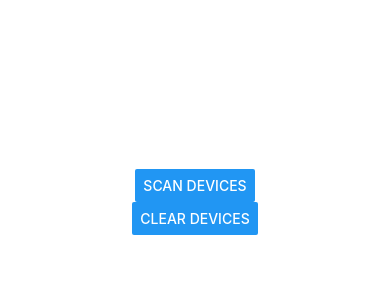
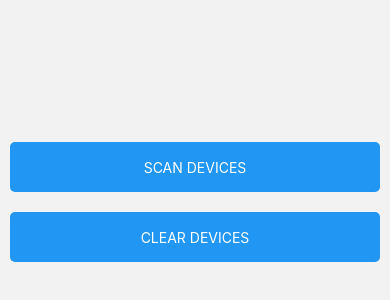
Before and after one commit to overbye87/MecanumBluetooth, a React Native app: screen / in a window 390 px wide. Shown: the part 220-520 px from the top of the page. Built offline with nearby package versions, Linux system fonts and the light colour scheme; what react-native-ble-plx would draw is missing.

Commit message:
add router and redux

```diff
--- a/App.tsx
+++ b/App.tsx
@@ -1,12 +1,14 @@
 import React from 'react';
-import { View } from 'react-native';
-import Main from './src/ui/screens/Main/Main';
+import { Provider } from 'react-redux';
+import { store } from './src/store/store';
+
+import AppNavigation from './src/ui/navigation/AppNavigation';
 
 const App: React.FC = () => {
   return (
-    <View style={{ flex: 1 }}>
-      <Main />
-    </View>
+    <Provider store={store}>
+      <AppNavigation />
+    </Provider>
   );
 };
 
--- /dev/null
+++ b/src/store/main/mainSlice.ts
@@ -0,0 +1,43 @@
+/* eslint-disable no-param-reassign */
+import { createSlice, PayloadAction } from '@reduxjs/toolkit';
+import { Device } from 'react-native-ble-plx';
+import { RootState } from '../store';
+
+interface IInitial {
+  scannedDevices: Device[],
+  selectedDevice: Device | null,
+}
+
+const initialState: IInitial = {
+  scannedDevices: [],
+  selectedDevice: null,
+};
+
+export const mainSlice = createSlice({
+  name: 'main',
+  initialState,
+  reducers: {
+    addDevice: (store, action: PayloadAction<Device>) => {
+      const scannedDevice = action.payload;
+      if (!store.scannedDevices.find((dev) => dev.id === scannedDevice.id)) {
+        store.scannedDevices.push(scannedDevice);
+      }
+    },
+    clearScannedDevices: (store) => {
+      store.scannedDevices = [];
+    },
+    setSelectedDevice: (store, action: PayloadAction<Device>) => {
+      store.selectedDevice = action.payload;
+    },
+  },
+});
+
+export const {
+  addDevice,
+  clearScannedDevices,
+  setSelectedDevice,
+} = mainSlice.actions;
+
+export const main = (state: RootState) => state.main;
+
+export default mainSlice.reducer;
--- /dev/null
+++ b/src/store/store.ts
@@ -0,0 +1,18 @@
+import { configureStore } from '@reduxjs/toolkit';
+import { TypedUseSelectorHook, useDispatch, useSelector } from 'react-redux';
+import mainSlice from './main/mainSlice';
+
+export const store = configureStore({
+  reducer: {
+    main: mainSlice,
+  },
+  middleware: (getDefaultMiddleware) => getDefaultMiddleware({
+    serializableCheck: false,
+  }),
+});
+
+export type RootState = ReturnType<typeof store.getState>
+export type AppDispatch = typeof store.dispatch
+
+export const useTypedDispatch = () => useDispatch<AppDispatch>();
+export const useTypedSelector: TypedUseSelectorHook<RootState> = useSelector;
--- /dev/null
+++ b/src/ui/components/Button.tsx
@@ -0,0 +1,63 @@
+import React from 'react';
+import {
+  GestureResponderEvent,
+  StyleSheet,
+  TouchableOpacity,
+  StyleProp,
+  ViewStyle,
+  Text,
+  ActivityIndicator,
+} from 'react-native';
+import { theme } from '../styles/theme';
+
+type Props = {
+  title?: string,
+  children?: React.ReactNode;
+  // eslint-disable-next-line no-unused-vars
+  onPress?: ((event: GestureResponderEvent) => void) | undefined,
+  loading?: boolean,
+  disabled?: boolean,
+  style?: StyleProp<ViewStyle>,
+};
+
+const MenuButton: React.FC<Props> = ({
+  title, children, onPress, disabled, style, loading,
+}) => {
+  return (
+    <TouchableOpacity
+      disabled={disabled}
+      style={[styles.button, style]}
+      onPress={onPress}
+    >
+      {children}
+      {loading && <ActivityIndicator size="small" color={theme.colours.buttonText} />}
+      {title && !loading && <Text style={styles.text}>{title}</Text>}
+    </TouchableOpacity>
+  );
+};
+
+MenuButton.defaultProps = {
+  title: undefined,
+  children: null,
+  onPress: undefined,
+  disabled: false,
+  style: null,
+  loading: false,
+};
+
+const styles = StyleSheet.create({
+  button: {
+    minHeight: 50,
+    backgroundColor: theme.colours.button,
+    margin: 10,
+    padding: 10,
+    alignItems: 'center',
+    justifyContent: 'center',
+    borderRadius: 5,
+  },
+  text: {
+    color: theme.colours.buttonText,
+  },
+});
+
+export default MenuButton;
--- /dev/null
+++ b/src/ui/navigation/AppNavigation.tsx
@@ -0,0 +1,39 @@
+import React from 'react';
+import { NavigationContainer, RouteProp } from '@react-navigation/native';
+import { createNativeStackNavigator, NativeStackNavigationProp } from '@react-navigation/native-stack';
+import Main from '../screens/Main/Main';
+import { DeviceList } from '../screens/DeviceList/DeviceList';
+
+export type AppStackParamList = {
+  Main: undefined,
+  DeviceList: undefined,
+};
+
+type ScreenKeys = keyof AppStackParamList;
+export type RouteAppStack<T extends ScreenKeys> = RouteProp<AppStackParamList, T>;
+export type NavigationAppStack<T extends ScreenKeys> = NativeStackNavigationProp<
+AppStackParamList,
+  T
+>;
+
+const AppStack = createNativeStackNavigator<AppStackParamList>();
+
+const AppNavigation: React.FC = () => {
+  return (
+    <NavigationContainer>
+      <AppStack.Navigator>
+        <AppStack.Screen
+          name="Main"
+          component={Main}
+          options={{ headerShown: false }}
+        />
+        <AppStack.Screen
+          name="DeviceList"
+          component={DeviceList}
+        />
+      </AppStack.Navigator>
+    </NavigationContainer>
+  );
+};
+
+export default AppNavigation;
--- /dev/null
+++ b/src/ui/screens/DeviceList/DeviceList.tsx
@@ -0,0 +1,21 @@
+import React from 'react';
+import { FlatList, Text, View } from 'react-native';
+import { useNavigation } from '@react-navigation/native';
+import { useTypedDispatch, useTypedSelector } from '../../../store/store';
+import { NavigationAppStack } from '../../navigation/AppNavigation';
+import DeviceCard from './components/DeviceCard';
+
+export const DeviceList = () => {
+  const scannedDevices = useTypedSelector(({ main }) => main.scannedDevices);
+  const dispatch = useTypedDispatch();
+  const { navigate } = useNavigation<NavigationAppStack<'Main'>>();
+  return (
+    <View>
+      <FlatList
+        data={scannedDevices}
+        renderItem={({ item }) => <DeviceCard device={item} />}
+        keyExtractor={(item) => item.id}
+      />
+    </View>
+  );
+};
--- a/src/ui/screens/Main/components/DeviceCard.tsx
+++ b/src/ui/screens/DeviceList/components/DeviceCard.tsx
@@ -1,6 +1,7 @@
 import React, { useEffect, useState } from 'react';
 import { StyleSheet, Text, TouchableOpacity } from 'react-native';
 import { Device } from 'react-native-ble-plx';
+import { fromBase64, toBase64 } from '../../../../utils/base64';
 
 interface Props {
   device: Device;
@@ -13,7 +14,7 @@ const DeviceCard: React.FC<Props> = ({ device }) => {
     device.isConnected().then(setIsConnected);
   }, [device]);
 
-  const string = device.manufacturerData?.replace(/[=]/g, '');
+  // const string = device.manufacturerData?.replace(/[=]/g, '');
   // const manufacturer = Buffer.from(string || '').toString('base64');
 
   return (
@@ -28,7 +29,7 @@ const DeviceCard: React.FC<Props> = ({ device }) => {
       <Text>{`RSSI : ${device.rssi}`}</Text>
       {/* Decode the ble device manufacturer which is encoded with the base64 algorythme */}
       <Text>
-        {`Manufacturer : ${string}`}
+        {`Manufacturer : ${fromBase64(device.manufacturerData || '')}`}
 
       </Text>
       <Text>{`ServiceData : ${device.serviceData}`}</Text>
--- a/src/ui/screens/Main/Main.tsx
+++ b/src/ui/screens/Main/Main.tsx
@@ -1,28 +1,31 @@
+import { useNavigation } from '@react-navigation/native';
 import React, { useEffect, useState } from 'react';
 import {
-  ActivityIndicator,
-  Alert, Button, PermissionsAndroid, StyleSheet, Text, View,
+  Alert, PermissionsAndroid, StyleSheet, View,
 } from 'react-native';
-import { BleManager, Device } from 'react-native-ble-plx';
-import DeviceCard from './components/DeviceCard';
+import { BleManager } from 'react-native-ble-plx';
+import { addDevice, clearScannedDevices } from '../../../store/main/mainSlice';
+import { useTypedDispatch } from '../../../store/store';
+import Button from '../../components/Button';
+import { NavigationAppStack } from '../../navigation/AppNavigation';
 
 const manager = new BleManager();
 
 const Main: React.FC = () => {
+  const dispatch = useTypedDispatch();
+  const { navigate } = useNavigation<NavigationAppStack<'Main'>>();
+
   const [isLoading, setIsLoading] = useState(false);
-  const [scannedDevices, setScannedDevices] = useState<Device[]>([]);
 
   const scanDevices = () => {
     setIsLoading(true);
+    navigate('DeviceList');
     manager.startDeviceScan(null, null, (error, scannedDevice) => {
       if (error) {
         Alert.alert(error.name, error.message);
       }
       if (scannedDevice) {
-        setScannedDevices((prev) => {
-          if (prev.find((dev) => dev.id === scannedDevice.id)) return prev;
-          return [...prev, scannedDevice];
-        });
+        dispatch(addDevice(scannedDevice));
       }
     });
     setTimeout(() => {
@@ -42,18 +45,8 @@ const Main: React.FC = () => {
 
   return (
     <View style={styles.сontainer}>
-      {scannedDevices.map((device) => (
-        <DeviceCard device={device} />
-      ))}
-      {
-        isLoading
-          ? <ActivityIndicator size="large" />
-          : <Button title="Scan devices" onPress={scanDevices} />
-      }
-      <Button
-        title="Clear devices"
-        onPress={() => setScannedDevices([])}
-      />
+      <Button title="SCAN DEVICES" onPress={scanDevices} loading={isLoading} />
+      <Button title="CLEAR DEVICES" onPress={() => dispatch(clearScannedDevices())} />
     </View>
   );
 };
@@ -61,9 +54,8 @@ const Main: React.FC = () => {
 const styles = StyleSheet.create({
   сontainer: {
     flex: 1,
-    flexDirection: 'column',
     justifyContent: 'center',
-    alignItems: 'center',
+    alignItems: 'stretch',
   },
 });
 
--- /dev/null
+++ b/src/ui/styles/theme.ts
@@ -0,0 +1,7 @@
+export const theme = {
+  fontSize: 20,
+  colours: {
+    button: '#2196F3',
+    buttonText: 'white',
+  },
+};
--- /dev/null
+++ b/src/utils/base64.ts
@@ -0,0 +1,9 @@
+import { Buffer } from 'buffer';
+
+export function toBase64(input: string) {
+  return Buffer.from(input, 'utf-8').toString('base64');
+}
+
+export function fromBase64(encoded: string) {
+  return Buffer.from(encoded, 'base64').toString('hex');
+}
```
Also changed, not shown: package.json (+7 -1 lines), 2 other files (tests, documents, lock files or other folders).
